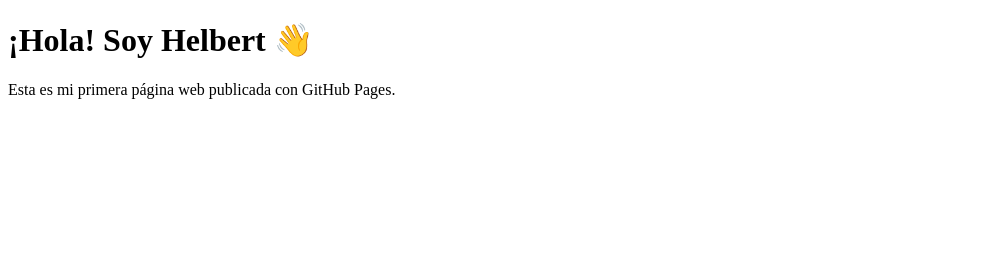
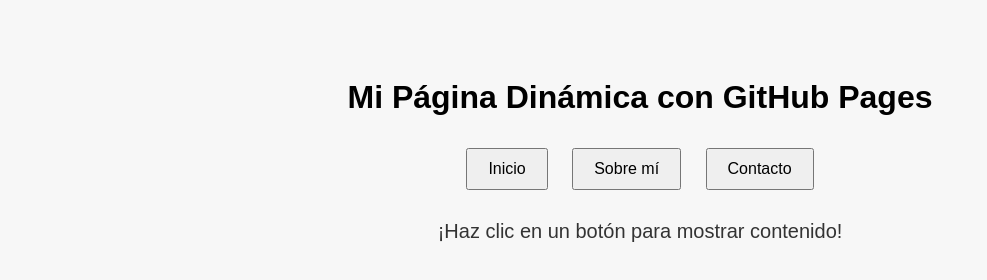
Before and after one commit to Ekko1048-cpu/helbert.github.io, a plain HTML site: page index.html in a window 1280 px wide. Shown: the whole page, without its empty margins (0-987 px from the left). Drawn offline with Linux system fonts and the light colour scheme.

Commit message:
Update index.html

```diff
--- a/index.html
+++ b/index.html
@@ -3,10 +3,48 @@
 <head>
   <meta charset="UTF-8">
   <meta name="viewport" content="width=device-width, initial-scale=1.0">
-  <title>Mi Página Web</title>
+  <title>Página Dinámica</title>
+  <style>
+    body {
+      font-family: Arial;
+      text-align: center;
+      padding: 50px;
+      background-color: #f7f7f7;
+    }
+    button {
+      padding: 10px 20px;
+      margin: 10px;
+      font-size: 16px;
+    }
+    #contenido {
+      margin-top: 20px;
+      font-size: 20px;
+      color: #333;
+    }
+  </style>
 </head>
 <body>
-  <h1>¡Hola! Soy Helbert 👋</h1>
-  <p>Esta es mi primera página web publicada con GitHub Pages.</p>
+  <h1>Mi Página Dinámica con GitHub Pages</h1>
+  <button onclick="mostrar('inicio')">Inicio</button>
+  <button onclick="mostrar('sobre')">Sobre mí</button>
+  <button onclick="mostrar('contacto')">Contacto</button>
+
+  <div id="contenido">
+    ¡Haz clic en un botón para mostrar contenido!
+  </div>
+
+  <script>
+    function mostrar(seccion) {
+      let texto = '';
+      if (seccion === 'inicio') {
+        texto = 'Bienvenido a la página de Helbert 🚀';
+      } else if (seccion === 'sobre') {
+        texto = 'Soy estudiante de Ingeniería Industrial, y esta es mi web personal.';
+      } else if (seccion === 'contacto') {
+        texto = 'Puedes escribirme a helbert@email.com o seguirme en redes.';
+      }
+      document.getElementById('contenido').innerText = texto;
+    }
+  </script>
 </body>
 </html>
```
